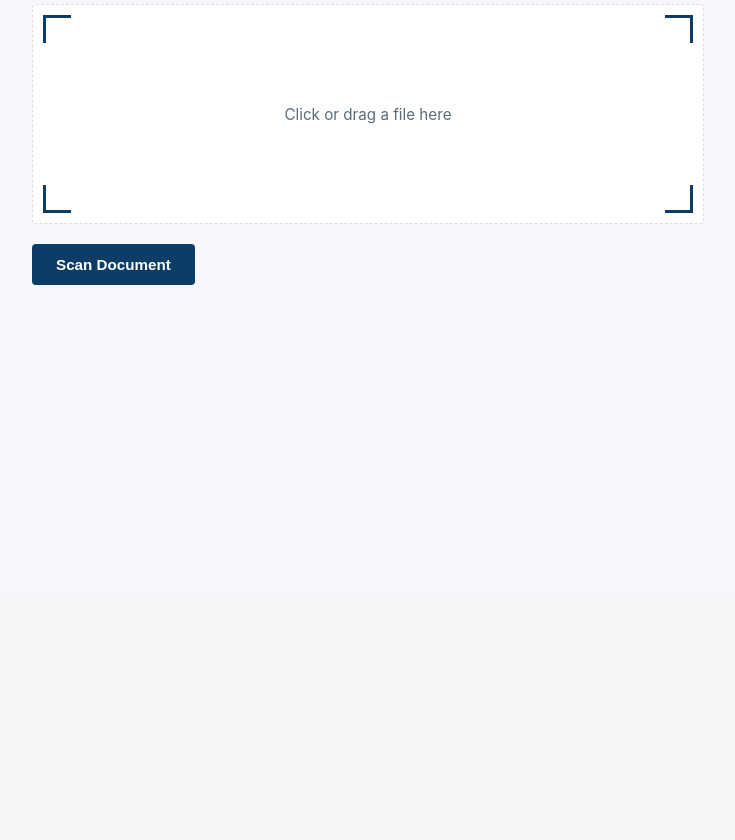
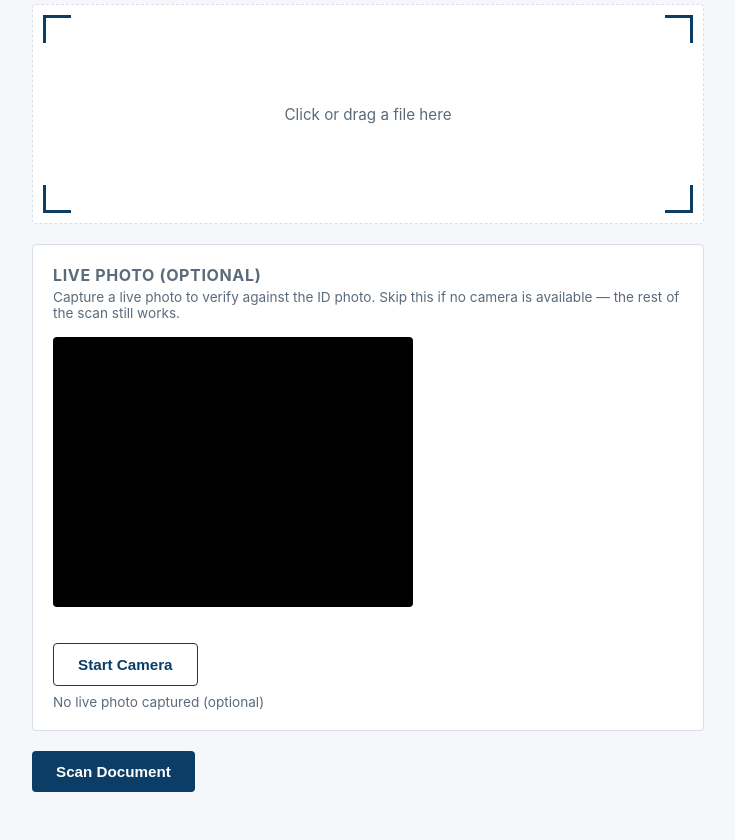
Before and after one commit to Ayu-creator25/SIH26188, a Flask app: page / in a window 1280 px wide. Shown: the part 205-1045 px from the top of the page, without its empty margins (272-1007 px from the left). Before the commit the page ends 490 px from the top, so only its background shows below. Run offline with Flask 3, Linux system fonts and the light colour scheme.

Commit message:
Wire face_verify into pipeline, add live webcam capture, fix opencv conflict, regenerate clean requirements.txt

```diff
--- a/backend/app.py
+++ b/backend/app.py
@@ -8,6 +8,9 @@ from scan import scan_document
 
 sys.path.append(os.path.join(os.path.dirname(__file__), '..', 'validation'))
 from validate import validate_fields
+
+sys.path.append(os.path.join(os.path.dirname(__file__), '..', 'face_verify'))
+from face_match import verify_face
 
 app = Flask(
     __name__,
@@ -22,15 +25,32 @@ os.makedirs(UPLOAD_FOLDER, exist_ok=True)
 
 ALLOWED_EXTENSIONS = {'.jpg', '.jpeg', '.png'}
 
+# Maps face_verify's own status vocabulary (MATCH/NO_MATCH/ERROR) onto the
+# display vocabulary used everywhere else in the dashboard (Valid/Invalid/
+# Pending-style states), without needing to change face_match.py itself.
+FACE_STATUS_DISPLAY = {
+    "MATCH": "Match",
+    "NO_MATCH": "No Match",
+    "ERROR": "Pending",
+}
+
 
 def is_allowed_file(filename):
     ext = os.path.splitext(filename)[1].lower()
     return ext in ALLOWED_EXTENSIONS
 
 
-def run_verification_pipeline(filepath):
-    extracted_text = scan_document(filepath)
+def run_verification_pipeline(id_filepath, live_filepath):
+    extracted_text = scan_document(id_filepath)
     validation_result = validate_fields(extracted_text)
+
+    if live_filepath:
+        face_result = verify_face(id_filepath, live_filepath)
+        face_match_status = FACE_STATUS_DISPLAY.get(face_result["status"], "Pending")
+        face_match_details = face_result["message"]
+    else:
+        face_match_status = "Pending"
+        face_match_details = "No live photo captured."
 
     return {
         "extracted_text": extracted_text,
@@ -38,7 +58,8 @@ def run_verification_pipeline(filepath):
         "validation_details": validation_result["details"],
         "validation_checks": validation_result.get("checks", {}),
         "tamper_status": "Pending",
-        "face_match_status": "Pending",
+        "face_match_status": face_match_status,
+        "face_match_details": face_match_details,
         "overall_decision": "Pending Review",
     }
 
@@ -62,8 +83,16 @@ def scan():
     filepath = os.path.join(UPLOAD_FOLDER, filename)
     file.save(filepath)
 
+    # Live photo is optional - not everyone has a working webcam.
+    live_filepath = None
+    live_file = request.files.get('live_photo')
+    if live_file and live_file.filename != '' and is_allowed_file(live_file.filename):
+        live_filename = "live_" + secure_filename(live_file.filename)
+        live_filepath = os.path.join(UPLOAD_FOLDER, live_filename)
+        live_file.save(live_filepath)
+
     try:
-        pipeline_result = run_verification_pipeline(filepath)
+        pipeline_result = run_verification_pipeline(filepath, live_filepath)
     except Exception as e:
         print(f"Error processing {filename}: {e}")
         return render_template(
--- a/dashboard/static/style.css
+++ b/dashboard/static/style.css
@@ -79,3 +79,56 @@ h1 { font-size: 1.8rem; margin-bottom: 4px; }
   border-style: solid;
   background: #EEF3F8;
 }
+.camera-panel {
+  margin-bottom: 20px;
+  padding: 20px;
+  border: 1px solid var(--border);
+  border-radius: 4px;
+  background: var(--card);
+}
+
+.camera-panel h2 {
+  margin: 0 0 4px;
+  font-size: 1rem;
+  text-transform: uppercase;
+  letter-spacing: 0.04em;
+  color: var(--muted);
+}
+
+.camera-panel__hint {
+  margin: 0 0 16px;
+  font-size: 0.85rem;
+  color: var(--muted);
+}
+
+.camera-panel__viewport {
+  width: 100%;
+  max-width: 360px;
+  aspect-ratio: 4 / 3;
+  background: #000;
+  border-radius: 4px;
+  overflow: hidden;
+  margin-bottom: 12px;
+  display: flex;
+  align-items: center;
+  justify-content: center;
+}
+
+.camera-panel__viewport video,
+.camera-panel__viewport img {
+  width: 100%;
+  height: 100%;
+  object-fit: cover;
+}
+
+.camera-panel__controls {
+  display: flex;
+  gap: 12px;
+  margin-bottom: 8px;
+}
+
+.camera-panel__status {
+  font-size: 0.85rem;
+  color: var(--muted);
+  margin: 0;
+}
--- a/dashboard/templates/index.html
+++ b/dashboard/templates/index.html
@@ -28,6 +28,27 @@
         <span class="scanner-frame__corner scanner-frame__corner--br"></span>
         <span class="scanner-frame__label" id="fileLabel">Click or drag a file here</span>
       </label>
+
+      <section class="camera-panel">
+        <h2>Live photo (optional)</h2>
+        <p class="camera-panel__hint">Capture a live photo to verify against the ID photo. Skip this if no camera is available — the rest of the scan still works.</p>
+
+        <div class="camera-panel__viewport">
+          <video id="webcamVideo" autoplay playsinline style="display:none"></video>
+          <img id="capturedPreview" alt="Captured live photo" style="display:none">
+        </div>
+        <canvas id="webcamCanvas" style="display:none"></canvas>
+
+        <div class="camera-panel__controls">
+          <button type="button" class="btn-secondary" id="startCameraBtn" onclick="startCamera()">Start Camera</button>
+          <button type="button" class="btn-primary" id="captureBtn" onclick="capturePhoto()" style="display:none">Capture Photo</button>
+          <button type="button" class="btn-secondary" id="retakeBtn" onclick="retakePhoto()" style="display:none">Retake</button>
+        </div>
+
+        <p class="camera-panel__status" id="cameraStatus">No live photo captured (optional)</p>
+        <input type="file" id="livePhotoInput" name="live_photo" style="display:none">
+      </section>
+
       <button type="submit" class="btn-primary" id="scanBtn">Scan Document</button>
     </form>
   </main>
@@ -49,8 +70,6 @@
       btn.textContent = 'Scanning...';
     }
 
-    // Safety net: stop the browser from trying to open/navigate to
-    // anything dropped anywhere on the page outside the dropzone.
     ['dragover', 'drop'].forEach(eventName => {
       window.addEventListener(eventName, (e) => e.preventDefault());
     });
@@ -70,6 +89,70 @@
         handleFileSelect(fileInput);
       }
     });
+
+    // --- Live webcam capture ---
+    let webcamStream = null;
+    const webcamVideo = document.getElementById('webcamVideo');
+    const webcamCanvas = document.getElementById('webcamCanvas');
+    const capturedPreview = document.getElementById('capturedPreview');
+    const livePhotoInput = document.getElementById('livePhotoInput');
+    const cameraStatus = document.getElementById('cameraStatus');
+    const startCameraBtn = document.getElementById('startCameraBtn');
+    const captureBtn = document.getElementById('captureBtn');
+    const retakeBtn = document.getElementById('retakeBtn');
+
+    async function startCamera() {
+      try {
+        webcamStream = await navigator.mediaDevices.getUserMedia({ video: true });
+        webcamVideo.srcObject = webcamStream;
+        webcamVideo.style.display = 'block';
+        capturedPreview.style.display = 'none';
+        startCameraBtn.style.display = 'none';
+        captureBtn.style.display = 'inline-block';
+        retakeBtn.style.display = 'none';
+        cameraStatus.textContent = 'Camera active — position your face and capture';
+      } catch (err) {
+        cameraStatus.textContent = 'Camera unavailable: ' + err.message + ' (you can still scan without it)';
+      }
+    }
+
+    function capturePhoto() {
+      const context = webcamCanvas.getContext('2d');
+      webcamCanvas.width = webcamVideo.videoWidth;
+      webcamCanvas.height = webcamVideo.videoHeight;
+      context.drawImage(webcamVideo, 0, 0, webcamCanvas.width, webcamCanvas.height);
+
+      webcamCanvas.toBlob((blob) => {
+        const file = new File([blob], 'live_capture.jpg', { type: 'image/jpeg' });
+        const dataTransfer = new DataTransfer();
+        dataTransfer.items.add(file);
+        livePhotoInput.files = dataTransfer.files;
+
+        capturedPreview.src = URL.createObjectURL(blob);
+        capturedPreview.style.display = 'block';
+        webcamVideo.style.display = 'none';
+        captureBtn.style.display = 'none';
+        retakeBtn.style.display = 'inline-block';
+        cameraStatus.textContent = 'Live photo captured';
+
+        stopCameraStream();
+      }, 'image/jpeg', 0.9);
+    }
+
+    function retakePhoto() {
+      livePhotoInput.value = '';
+      capturedPreview.style.display = 'none';
+      retakeBtn.style.display = 'none';
+      cameraStatus.textContent = 'No live photo captured (optional)';
+      startCamera();
+    }
+
+    function stopCameraStream() {
+      if (webcamStream) {
+        webcamStream.getTracks().forEach(track => track.stop());
+        webcamStream = null;
+      }
+    }
   </script>
 </body>
 </html>
```
Also changed, not shown: dashboard/templates/results.html (+13 -3 lines), requirements.txt (+59 -2 lines), README.md.
